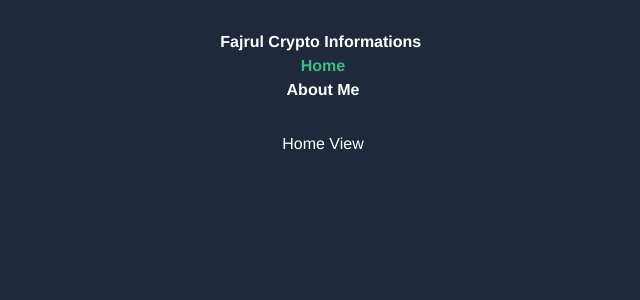
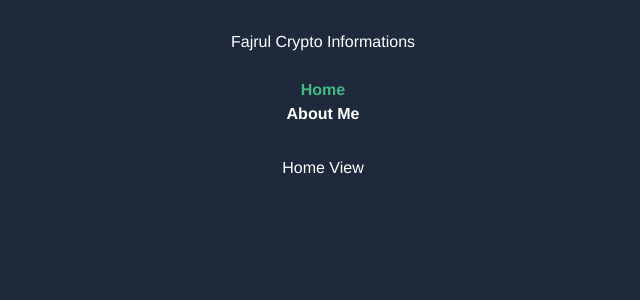
Before and after one commit to fajrulaulia/vuecrypto-info, a Vue app: page / in a window 1280 px wide. Shown: the top 300 px of the page, without its empty margins (317-957 px from the left). Built offline with nearby package versions, Linux system fonts and the light colour scheme.

Commit message:
add navbar

```diff
--- a/src/components/Navbar.vue
+++ b/src/components/Navbar.vue
@@ -2,10 +2,9 @@
     <nav class="relative flex flex-wrap items-center justify-between px-2 py-3 bg-slate-900 mb-3">
         <div class="container px-4 mx-auto flex flex-wrap items-center justify-between">
             <div class="w-full relative flex justify-between lg:w-auto  px-4 lg:static lg:block lg:justify-start">
-                <a class="text-sm font-bold leading-relaxed inline-block mr-4 py-2 whitespace-nowrap uppercase text-white"
-                    href="#pablo">
+                <p class="text-sm font-bold leading-relaxed inline-block mr-4 py-2 whitespace-nowrap uppercase text-white">
                     Fajrul Crypto Informations
-                </a>
+                </p>
                 <button
                     class="text-white cursor-pointer text-xl leading-none px-3 py-1 border border-solid border-transparent rounded bg-transparent block lg:hidden outline-none focus:outline-none"
                     type="button" v-on:click="toggleNavbar()">
```
